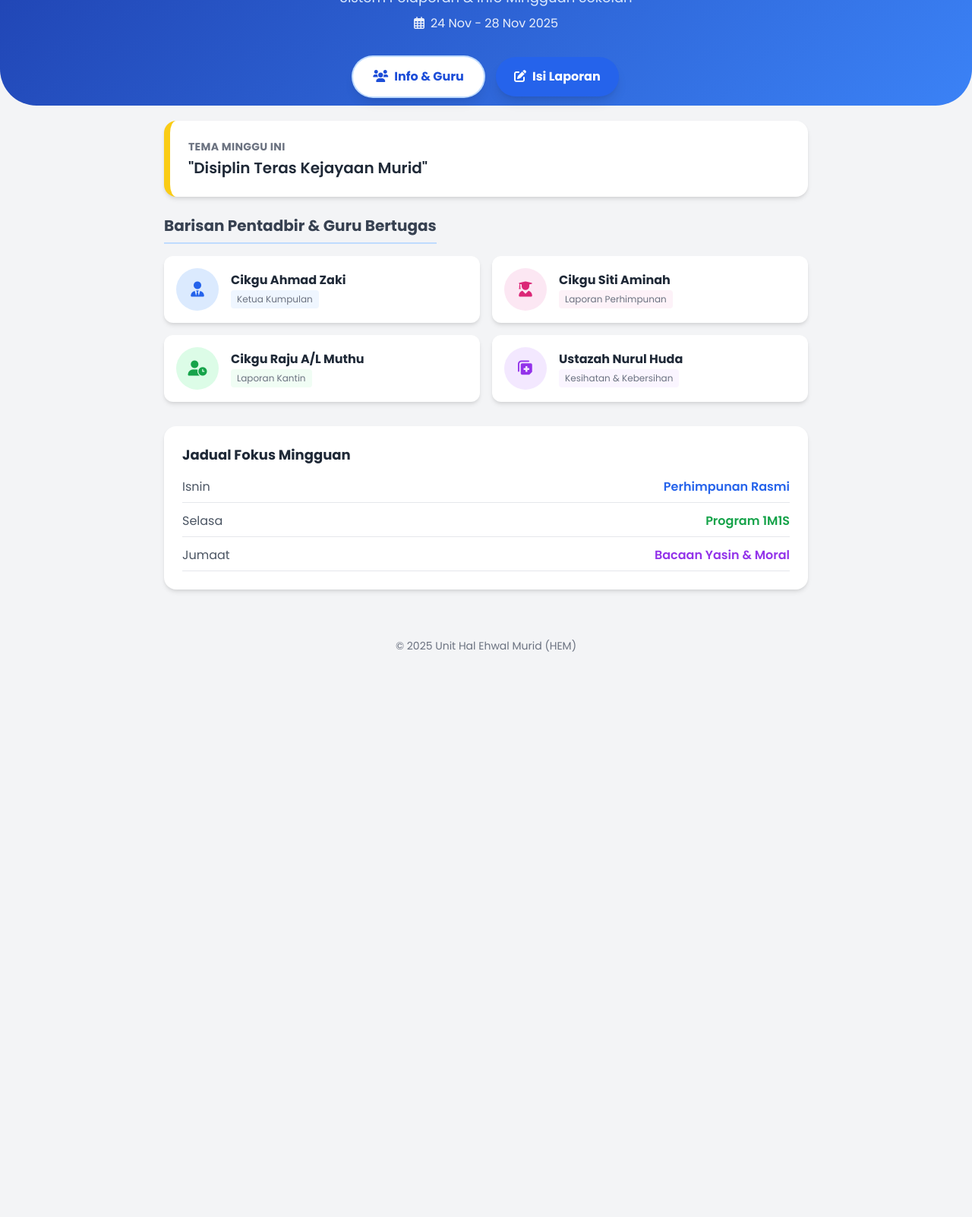
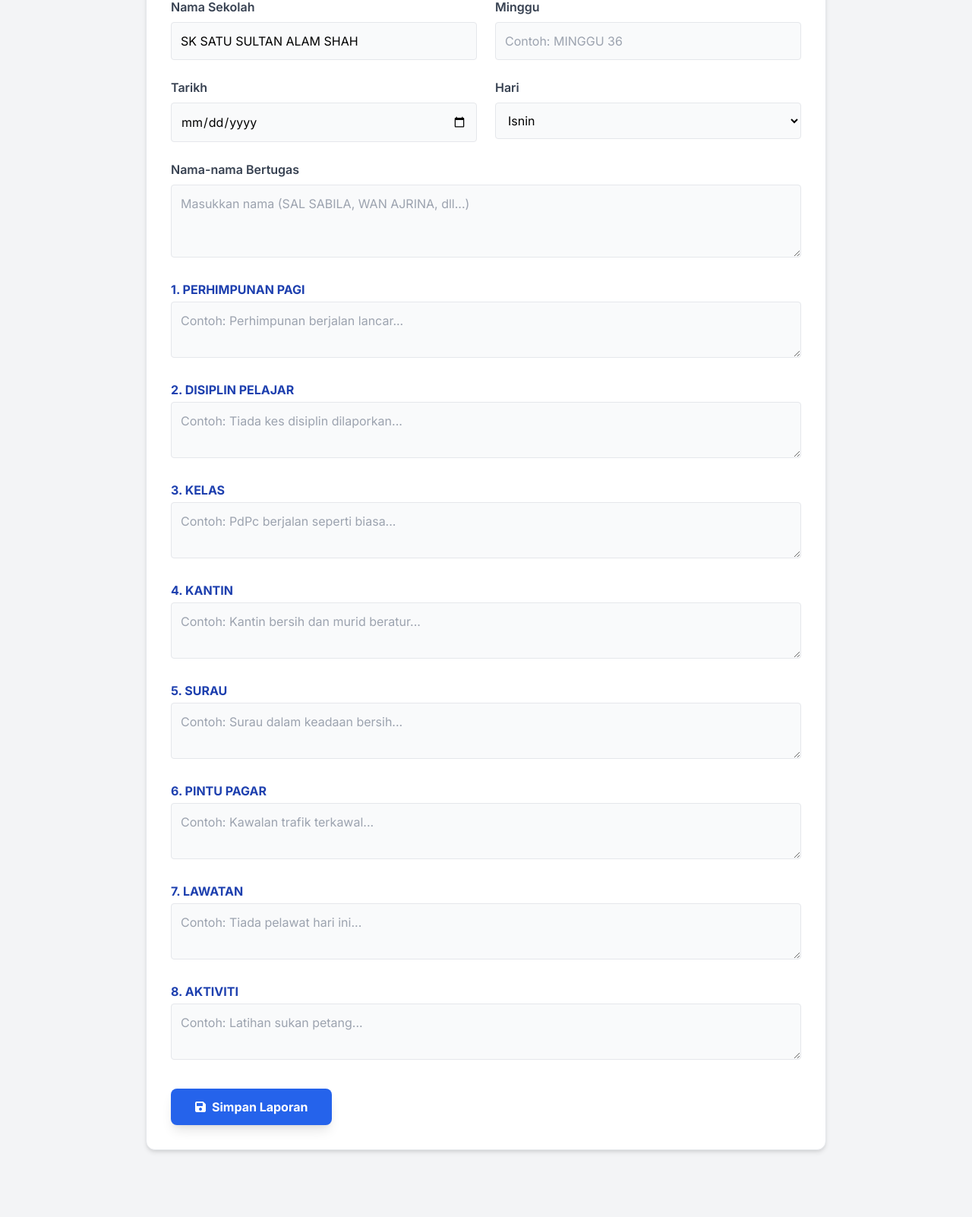
Before and after one commit to cikgujiwa/laporanbertugas, a plain HTML site: page index.html in a window 1280 px wide. Shown: the part 157-1759 px from the top of the page at 76% size. Before the commit the page ends 1041 px from the top, so only its background shows below. Drawn offline with nearby package versions, Linux system fonts and the light colour scheme.

Commit message:
Update index.html

```diff
--- a/index.html
+++ b/index.html
@@ -3,188 +3,251 @@
 <head>
     <meta charset="UTF-8">
     <meta name="viewport" content="width=device-width, initial-scale=1.0">
-    <title>Laporan Guru Bertugas - Sekolah Kebangsaan</title>
+    <title>Sistem Laporan Guru Bertugas</title>
     <script src="https://cdn.tailwindcss.com"></script>
     <link href="https://cdnjs.cloudflare.com/ajax/libs/font-awesome/6.0.0/css/all.min.css" rel="stylesheet">
     <style>
-        @import url('https://fonts.googleapis.com/css2?family=Poppins:wght@300;400;600;700&display=swap');
-        body { font-family: 'Poppins', sans-serif; background-color: #f3f4f6; }
-        .gradient-header {
-            background: linear-gradient(135deg, #1e40af 0%, #3b82f6 100%);
+        @import url('https://fonts.googleapis.com/css2?family=Inter:wght@300;400;600;700&display=swap');
+        body { font-family: 'Inter', sans-serif; background-color: #f3f4f6; }
+
+        /* CSS KHAS UNTUK PRINT */
+        @media print {
+            body { background-color: white; }
+            #input-section, #btn-print-group { display: none !important; }
+            #report-preview {
+                display: block !important;
+                box-shadow: none !important;
+                border: none !important;
+                padding: 0 !important;
+                margin: 0 !important;
+                width: 100% !important;
             }
-        .card-shadow {
-            box-shadow: 0 4px 6px -1px rgba(0, 0, 0, 0.1), 0 2px 4px -1px rgba(0, 0, 0, 0.06);
+            .print-break { page-break-inside: avoid; }
         }
     </style>
 </head>
-<body class="text-gray-800">
+<body class="p-6 md:p-12">
 
-    <div class="gradient-header text-white pb-24 pt-10 px-6 rounded-b-[3rem]">
-        <div class="max-w-4xl mx-auto text-center">
-            <div class="bg-white/20 inline-block px-4 py-1 rounded-full text-sm font-semibold mb-4 backdrop-blur-sm">
-                Minggu Persekolahan 34
+    <div id="input-section" class="max-w-4xl mx-auto bg-white p-8 rounded-xl shadow-md border border-gray-200 mb-10">
+        <h2 class="text-2xl font-bold text-gray-800 mb-6 border-b pb-4">Isi Maklumat Laporan</h2>
+
+        <div class="grid grid-cols-1 md:grid-cols-2 gap-6 mb-6">
+            <div>
+                <label class="block text-gray-700 font-semibold mb-2">Nama Sekolah</label>
+                <input type="text" id="in_sekolah" class="w-full p-3 border rounded bg-gray-50" value="SK SATU SULTAN ALAM SHAH">
             </div>
-            <h1 class="text-3xl md:text-5xl font-bold mb-2">Laporan Guru Bertugas</h1>
-            <p class="text-blue-100 text-lg">Sistem Pelaporan & Info Mingguan Sekolah</p>
-            <p class="mt-2 font-medium opacity-90"><i class="far fa-calendar-alt mr-2"></i>24 Nov - 28 Nov 2025</p>
+            <div>
+                <label class="block text-gray-700 font-semibold mb-2">Minggu</label>
+                <input type="text" id="in_minggu" class="w-full p-3 border rounded bg-gray-50" placeholder="Contoh: MINGGU 36">
+            </div>
+            <div>
+                <label class="block text-gray-700 font-semibold mb-2">Tarikh</label>
+                <input type="date" id="in_tarikh" class="w-full p-3 border rounded bg-gray-50">
+            </div>
+            <div>
+                <label class="block text-gray-700 font-semibold mb-2">Hari</label>
+                <select id="in_hari" class="w-full p-3 border rounded bg-gray-50">
+                    <option>Isnin</option>
+                    <option>Selasa</option>
+                    <option>Rabu</option>
+                    <option>Khamis</option>
+                    <option>Jumaat</option>
+                </select>
             </div>
         </div>
 
-    <div class="max-w-4xl mx-auto px-6 -mt-16">
-
-        <div class="flex justify-center mb-8 gap-4">
-            <button onclick="switchTab('info')" id="btn-info" class="bg-white text-blue-700 px-6 py-3 rounded-full font-bold shadow-lg hover:scale-105 transition transform border-2 border-white ring-2 ring-blue-200">
-                <i class="fas fa-users mr-2"></i>Info & Guru
-            </button>
-            <button onclick="switchTab('laporan')" id="btn-laporan" class="bg-blue-600 text-white px-6 py-3 rounded-full font-bold shadow-lg hover:bg-blue-700 hover:scale-105 transition transform">
-                <i class="fas fa-edit mr-2"></i>Isi Laporan
-            </button>
+        <div class="mb-6">
+            <label class="block text-gray-700 font-semibold mb-2">Nama-nama Bertugas</label>
+            <textarea id="in_nama" class="w-full p-3 border rounded bg-gray-50 h-24" placeholder="Masukkan nama (SAL SABILA, WAN AJRINA, dll...)"></textarea>
         </div>
 
-        <div id="content-info" class="animate-fade-in">
-
-            <div class="bg-white rounded-2xl p-6 mb-6 card-shadow border-l-8 border-yellow-400">
-                <h3 class="text-gray-500 text-sm font-bold uppercase tracking-wide mb-1">Tema Minggu Ini</h3>
-                <p class="text-xl font-semibold text-gray-800">"Disiplin Teras Kejayaan Murid"</p>
-            </div>
-
-            <h2 class="text-xl font-bold mb-4 text-gray-700 border-b-2 border-blue-200 pb-2 inline-block">Barisan Pentadbir & Guru Bertugas</h2>
-            <div class="grid grid-cols-1 md:grid-cols-2 gap-4 mb-8">
-                <div class="bg-white p-4 rounded-xl flex items-center gap-4 card-shadow">
-                    <div class="w-14 h-14 bg-blue-100 rounded-full flex items-center justify-center text-blue-600 text-xl">
-                        <i class="fas fa-user-tie"></i>
+        <div class="space-y-6">
+            <div>
+                <label class="block text-blue-800 font-bold mb-1">1. PERHIMPUNAN PAGI</label>
+                <textarea id="in_1" class="w-full p-3 border rounded bg-gray-50" placeholder="Contoh: Perhimpunan berjalan lancar..."></textarea>
             </div>
             <div>
-                        <p class="font-bold text-gray-800">Cikgu Ahmad Zaki</p>
-                        <p class="text-xs text-gray-500 bg-blue-50 px-2 py-1 rounded inline-block">Ketua Kumpulan</p>
-                    </div>
-                </div>
-                <div class="bg-white p-4 rounded-xl flex items-center gap-4 card-shadow">
-                    <div class="w-14 h-14 bg-pink-100 rounded-full flex items-center justify-center text-pink-600 text-xl">
-                        <i class="fas fa-user-graduate"></i>
+                <label class="block text-blue-800 font-bold mb-1">2. DISIPLIN PELAJAR</label>
+                <textarea id="in_2" class="w-full p-3 border rounded bg-gray-50" placeholder="Contoh: Tiada kes disiplin dilaporkan..."></textarea>
             </div>
             <div>
-                        <p class="font-bold text-gray-800">Cikgu Siti Aminah</p>
-                        <p class="text-xs text-gray-500 bg-pink-50 px-2 py-1 rounded inline-block">Laporan Perhimpunan</p>
-                    </div>
-                </div>
-                 <div class="bg-white p-4 rounded-xl flex items-center gap-4 card-shadow">
-                    <div class="w-14 h-14 bg-green-100 rounded-full flex items-center justify-center text-green-600 text-xl">
-                        <i class="fas fa-user-clock"></i>
+                <label class="block text-blue-800 font-bold mb-1">3. KELAS</label>
+                <textarea id="in_3" class="w-full p-3 border rounded bg-gray-50" placeholder="Contoh: PdPc berjalan seperti biasa..."></textarea>
             </div>
             <div>
-                        <p class="font-bold text-gray-800">Cikgu Raju A/L Muthu</p>
-                        <p class="text-xs text-gray-500 bg-green-50 px-2 py-1 rounded inline-block">Laporan Kantin</p>
-                    </div>
-                </div>
-                <div class="bg-white p-4 rounded-xl flex items-center gap-4 card-shadow">
-                    <div class="w-14 h-14 bg-purple-100 rounded-full flex items-center justify-center text-purple-600 text-xl">
-                        <i class="fas fa-notes-medical"></i>
+                <label class="block text-blue-800 font-bold mb-1">4. KANTIN</label>
+                <textarea id="in_4" class="w-full p-3 border rounded bg-gray-50" placeholder="Contoh: Kantin bersih dan murid beratur..."></textarea>
             </div>
             <div>
-                        <p class="font-bold text-gray-800">Ustazah Nurul Huda</p>
-                        <p class="text-xs text-gray-500 bg-purple-50 px-2 py-1 rounded inline-block">Kesihatan & Kebersihan</p>
+                <label class="block text-blue-800 font-bold mb-1">5. SURAU</label>
+                <textarea id="in_5" class="w-full p-3 border rounded bg-gray-50" placeholder="Contoh: Surau dalam keadaan bersih..."></textarea>
             </div>
+            <div>
+                <label class="block text-blue-800 font-bold mb-1">6. PINTU PAGAR</label>
+                <textarea id="in_6" class="w-full p-3 border rounded bg-gray-50" placeholder="Contoh: Kawalan trafik terkawal..."></textarea>
+            </div>
+            <div>
+                <label class="block text-blue-800 font-bold mb-1">7. LAWATAN</label>
+                <textarea id="in_7" class="w-full p-3 border rounded bg-gray-50" placeholder="Contoh: Tiada pelawat hari ini..."></textarea>
+            </div>
+            <div>
+                <label class="block text-blue-800 font-bold mb-1">8. AKTIVITI</label>
+                <textarea id="in_8" class="w-full p-3 border rounded bg-gray-50" placeholder="Contoh: Latihan sukan petang..."></textarea>
             </div>
         </div>
 
-            <div class="bg-white rounded-2xl p-6 card-shadow mb-10">
-                <h3 class="font-bold text-lg mb-4">Jadual Fokus Mingguan</h3>
-                <ul class="space-y-3">
-                    <li class="flex justify-between border-b pb-2">
-                        <span class="text-gray-600">Isnin</span>
-                        <span class="font-semibold text-blue-600">Perhimpunan Rasmi</span>
-                    </li>
-                    <li class="flex justify-between border-b pb-2">
-                        <span class="text-gray-600">Selasa</span>
-                        <span class="font-semibold text-green-600">Program 1M1S</span>
-                    </li>
-                    <li class="flex justify-between border-b pb-2">
-                        <span class="text-gray-600">Jumaat</span>
-                        <span class="font-semibold text-purple-600">Bacaan Yasin & Moral</span>
-                    </li>
-                </ul>
+        <div class="mt-8">
+            <button onclick="generateReport()" class="bg-blue-600 hover:bg-blue-700 text-white font-bold py-3 px-8 rounded-lg shadow-lg flex items-center gap-2">
+                <i class="fas fa-save"></i> Simpan Laporan
+            </button>
         </div>
     </div>
 
-        <div id="content-laporan" class="hidden animate-fade-in mb-12">
-            <div class="bg-white p-8 rounded-2xl card-shadow">
-                <div class="text-center mb-6">
-                    <h2 class="text-2xl font-bold text-gray-800">Borang Laporan Harian</h2>
-                    <p class="text-gray-500">Sila isi maklumat kejadian/aktiviti hari ini.</p>
-                </div>
 
-                <form onsubmit="event.preventDefault(); alert('Laporan berjaya dihantar! (Ini hanyalah demo)');">
-                    <div class="mb-4">
-                        <label class="block text-gray-700 font-bold mb-2">Tarikh</label>
-                        <input type="date" class="w-full p-3 border rounded-lg bg-gray-50 focus:outline-none focus:ring-2 focus:ring-blue-500">
-                    </div>
+    <div id="preview-container" class="hidden max-w-4xl mx-auto">
 
-                    <div class="mb-4">
-                        <label class="block text-gray-700 font-bold mb-2">Kategori Laporan</label>
-                        <select class="w-full p-3 border rounded-lg bg-gray-50 focus:outline-none focus:ring-2 focus:ring-blue-500">
-                            <option>Disiplin & Salah Laku</option>
-                            <option>Kebersihan & Keceriaan</option>
-                            <option>Kantin Sekolah</option>
-                            <option>Perhimpunan</option>
-                            <option>Lain-lain</option>
-                        </select>
-                    </div>
-
-                    <div class="mb-4">
-                        <label class="block text-gray-700 font-bold mb-2">Perincian Laporan</label>
-                        <textarea rows="4" placeholder="Tulis laporan ringkas di sini..." class="w-full p-3 border rounded-lg bg-gray-50 focus:outline-none focus:ring-2 focus:ring-blue-500"></textarea>
-                    </div>
-
-                    <div class="mb-6">
-                        <label class="block text-gray-700 font-bold mb-2">Muat Naik Gambar (Jika ada)</label>
-                        <div class="border-2 border-dashed border-gray-300 p-6 rounded-lg text-center hover:bg-gray-50 cursor-pointer">
-                            <i class="fas fa-cloud-upload-alt text-3xl text-gray-400 mb-2"></i>
-                            <p class="text-sm text-gray-500">Klik untuk pilih gambar</p>
+        <div id="btn-print-group" class="flex justify-between items-center mb-4">
+            <h3 class="text-gray-500 font-bold uppercase">Paparan Cetakan</h3>
+            <div>
+                <button onclick="document.getElementById('input-section').scrollIntoView({behavior: 'smooth'})" class="text-blue-600 font-semibold mr-4 hover:underline">
+                    <i class="fas fa-edit"></i> Edit Semula
+                </button>
+                <button onclick="window.print()" class="bg-gray-800 hover:bg-black text-white px-6 py-2 rounded-lg font-bold shadow-lg">
+                    <i class="fas fa-print mr-2"></i> Cetak / PDF
+                </button>
             </div>
         </div>
 
-                    <button type="submit" class="w-full bg-blue-600 text-white font-bold py-4 rounded-xl shadow-lg hover:bg-blue-700 transition">
-                        Hantar Laporan
-                    </button>
-                </form>
+        <div id="report-preview" class="bg-white p-12 rounded-xl shadow-2xl min-h-[1000px] border border-gray-200 text-gray-900">
+
+            <div class="text-center mb-8 border-b-2 border-black pb-6">
+                <h1 class="text-2xl font-bold uppercase tracking-wider">Laporan Minggu Bertugas</h1>
+            </div>
+
+            <div class="grid grid-cols-2 gap-y-4 gap-x-12 mb-8 text-sm uppercase">
+                <div>
+                    <p class="font-bold text-gray-500 text-xs mb-1">Sekolah</p>
+                    <p class="font-semibold text-lg" id="out_sekolah">-</p>
+                </div>
+                <div>
+                    <p class="font-bold text-gray-500 text-xs mb-1">Minggu</p>
+                    <p class="font-semibold text-lg" id="out_minggu">-</p>
+                </div>
+                <div>
+                    <p class="font-bold text-gray-500 text-xs mb-1">Tarikh</p>
+                    <p class="font-semibold text-lg" id="out_tarikh">-</p>
+                </div>
+                <div>
+                    <p class="font-bold text-gray-500 text-xs mb-1">Hari</p>
+                    <p class="font-semibold text-lg" id="out_hari">-</p>
+                </div>
+            </div>
+
+            <div class="bg-gray-50 border border-gray-200 p-6 rounded-lg mb-8">
+                <p class="font-bold text-gray-800 mb-2">Nama-nama Bertugas</p>
+                <p id="out_nama" class="text-gray-700 leading-relaxed uppercase text-sm">-</p>
+            </div>
+
+            <div class="space-y-6">
+                <div class="print-break">
+                    <h3 class="font-bold text-black uppercase mb-1">1. PERHIMPUNAN PAGI</h3>
+                    <p id="out_1" class="text-gray-700 text-sm leading-relaxed border-l-4 border-gray-300 pl-4 py-1">-</p>
+                </div>
+                <div class="print-break">
+                    <h3 class="font-bold text-black uppercase mb-1">2. DISIPLIN PELAJAR</h3>
+                    <p id="out_2" class="text-gray-700 text-sm leading-relaxed border-l-4 border-gray-300 pl-4 py-1">-</p>
+                </div>
+                <div class="print-break">
+                    <h3 class="font-bold text-black uppercase mb-1">3. KELAS</h3>
+                    <p id="out_3" class="text-gray-700 text-sm leading-relaxed border-l-4 border-gray-300 pl-4 py-1">-</p>
+                </div>
+                <div class="print-break">
+                    <h3 class="font-bold text-black uppercase mb-1">4. KANTIN</h3>
+                    <p id="out_4" class="text-gray-700 text-sm leading-relaxed border-l-4 border-gray-300 pl-4 py-1">-</p>
+                </div>
+                <div class="print-break">
+                    <h3 class="font-bold text-black uppercase mb-1">5. SURAU</h3>
+                    <p id="out_5" class="text-gray-700 text-sm leading-relaxed border-l-4 border-gray-300 pl-4 py-1">-</p>
+                </div>
+                <div class="print-break">
+                    <h3 class="font-bold text-black uppercase mb-1">6. PINTU PAGAR</h3>
+                    <p id="out_6" class="text-gray-700 text-sm leading-relaxed border-l-4 border-gray-300 pl-4 py-1">-</p>
+                </div>
+                <div class="print-break">
+                    <h3 class="font-bold text-black uppercase mb-1">7. LAWATAN</h3>
+                    <p id="out_7" class="text-gray-700 text-sm leading-relaxed border-l-4 border-gray-300 pl-4 py-1">-</p>
+                </div>
+                <div class="print-break">
+                    <h3 class="font-bold text-black uppercase mb-1">8. AKTIVITI</h3>
+                    <p id="out_8" class="text-gray-700 text-sm leading-relaxed border-l-4 border-gray-300 pl-4 py-1">-</p>
+                </div>
+            </div>
+
+            <div class="mt-16 pt-8 border-t border-gray-300 grid grid-cols-2">
+                <div>
+                    <p class="text-xs text-gray-500 mb-10">Disediakan oleh:</p>
+                    <p class="font-bold text-sm">......................................................</p>
+                    <p class="font-bold text-sm">(KETUA KUMPULAN BERTUGAS)</p>
+                </div>
+                <div>
+                    <p class="text-xs text-gray-500 mb-10">Disahkan oleh:</p>
+                    <p class="font-bold text-sm">......................................................</p>
+                    <p class="font-bold text-sm">(GURU BESAR / PK HEM)</p>
                 </div>
              </div>
 
         </div>
-
-    <footer class="text-center py-6 text-gray-500 text-sm">
-        <p>&copy; 2025 Unit Hal Ehwal Murid (HEM)</p>
-    </footer>
+    </div>
 
     <script>
-        function switchTab(tab) {
-            const infoContent = document.getElementById('content-info');
-            const laporanContent = document.getElementById('content-laporan');
-            const btnInfo = document.getElementById('btn-info');
-            const btnLaporan = document.getElementById('btn-laporan');
+        function generateReport() {
+            // Ambil data dari input
+            const data = {
+                sekolah: document.getElementById('in_sekolah').value,
+                minggu: document.getElementById('in_minggu').value,
+                tarikh: document.getElementById('in_tarikh').value,
+                hari: document.getElementById('in_hari').value,
+                nama: document.getElementById('in_nama').value,
+                laporan1: document.getElementById('in_1').value || "Tiada laporan.",
+                laporan2: document.getElementById('in_2').value || "Tiada laporan.",
+                laporan3: document.getElementById('in_3').value || "Tiada laporan.",
+                laporan4: document.getElementById('in_4').value || "Tiada laporan.",
+                laporan5: document.getElementById('in_5').value || "Tiada laporan.",
+                laporan6: document.getElementById('in_6').value || "Tiada laporan.",
+                laporan7: document.getElementById('in_7').value || "Tiada laporan.",
+                laporan8: document.getElementById('in_8').value || "Tiada laporan."
+            };
 
-            if (tab === 'info') {
-                infoContent.classList.remove('hidden');
-                laporanContent.classList.add('hidden');
+            // Masukkan data ke dalam preview
+            document.getElementById('out_sekolah').innerText = data.sekolah;
+            document.getElementById('out_minggu').innerText = data.minggu;
 
-                // Update Button Styles
-                btnInfo.classList.add('bg-white', 'text-blue-700', 'ring-2', 'ring-blue-200', 'border-white');
-                btnInfo.classList.remove('bg-blue-600', 'text-white');
+            // Format tarikh sikit supaya cantik
+            const dateObj = new Date(data.tarikh);
+            if(!isNaN(dateObj)) {
+                document.getElementById('out_tarikh').innerText = dateObj.toLocaleDateString('ms-MY', { day: 'numeric', month: 'long', year: 'numeric' });
+            } else {
+                document.getElementById('out_tarikh').innerText = data.tarikh;
+            }
 
-                btnLaporan.classList.add('bg-blue-600', 'text-white');
-                btnLaporan.classList.remove('bg-white', 'text-blue-700', 'ring-2', 'ring-blue-200');
-            } else {
-                infoContent.classList.add('hidden');
-                laporanContent.classList.remove('hidden');
+            document.getElementById('out_hari').innerText = data.hari;
+            document.getElementById('out_nama').innerText = data.nama;
 
-                // Update Button Styles
-                btnLaporan.classList.add('bg-white', 'text-blue-700', 'ring-2', 'ring-blue-200');
-                btnLaporan.classList.remove('bg-blue-600', 'text-white');
+            document.getElementById('out_1').innerText = data.laporan1;
+            document.getElementById('out_2').innerText = data.laporan2;
+            document.getElementById('out_3').innerText = data.laporan3;
+            document.getElementById('out_4').innerText = data.laporan4;
+            document.getElementById('out_5').innerText = data.laporan5;
+            document.getElementById('out_6').innerText = data.laporan6;
+            document.getElementById('out_7').innerText = data.laporan7;
+            document.getElementById('out_8').innerText = data.laporan8;
 
-                btnInfo.classList.add('bg-blue-600', 'text-white');
-                btnInfo.classList.remove('bg-white', 'text-blue-700', 'ring-2', 'ring-blue-200');
-            }
+            // Tunjuk bahagian preview
+            const previewContainer = document.getElementById('preview-container');
+            previewContainer.classList.remove('hidden');
+
+            // Scroll ke bawah supaya nampak hasil
+            previewContainer.scrollIntoView({ behavior: 'smooth' });
         }
     </script>
 </body>
```
Lines whose indentation alone changed are shown as unchanged.
